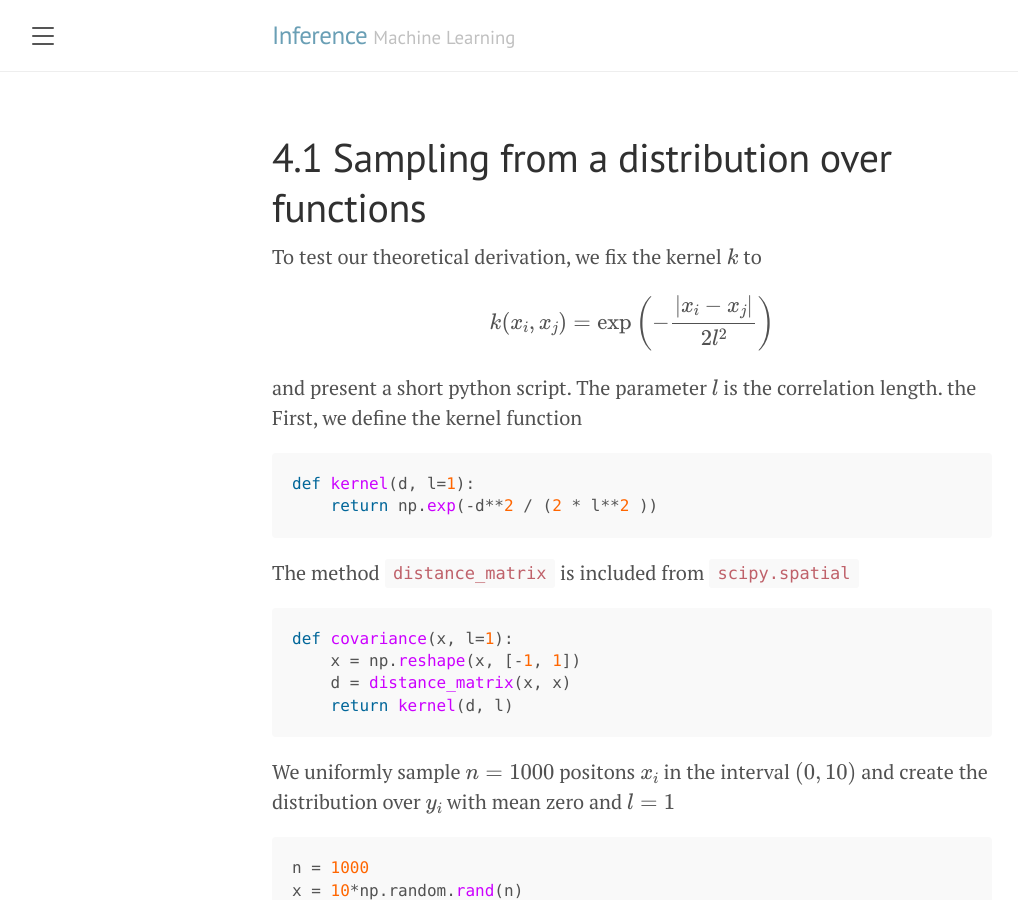
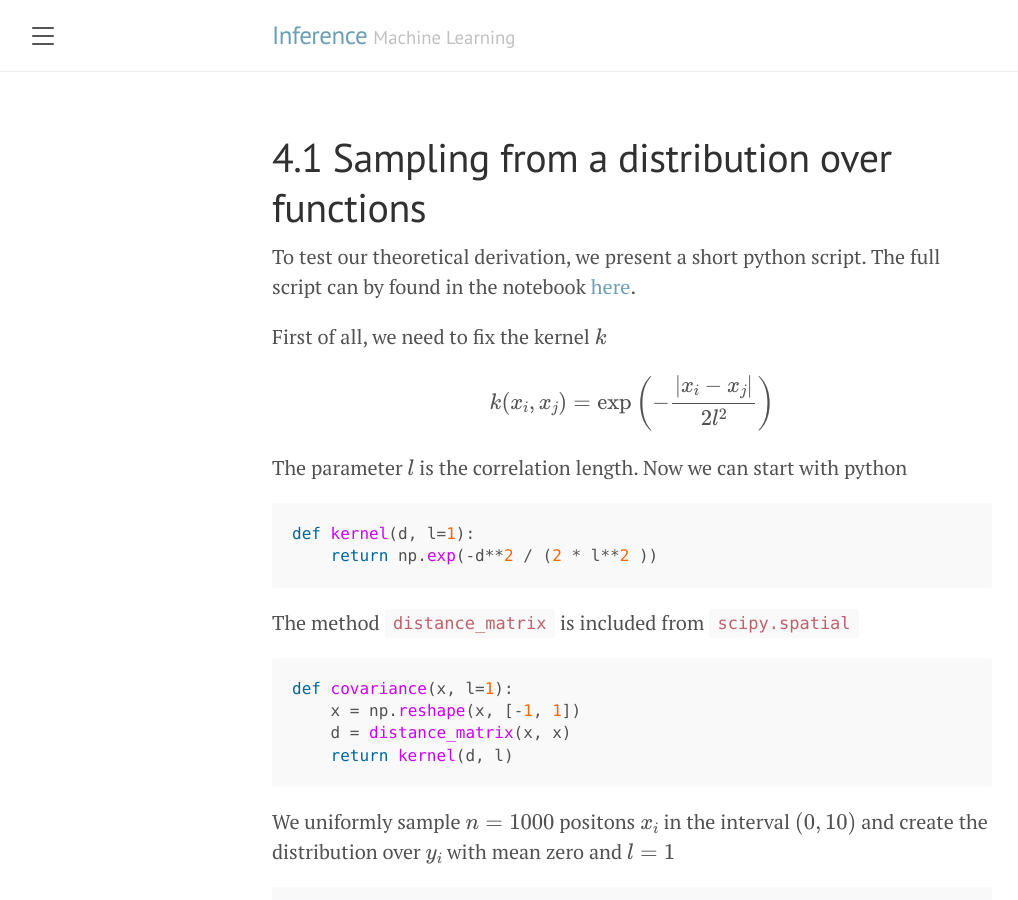
Before and after one commit to BLyndon/bayesian_methods, a Jekyll site: the page built from docs/_posts/2020-07-23-gp-sampling.md, in a window 1280 px wide and 900 px high. Shown: the whole window, without its empty margins (8-1026 px from the left). Built offline with Jekyll 4.4.1, drawn with Linux system fonts in a browser that asks for light colours.

Commit message:
add link to notebook

```diff
--- a/docs/_posts/2020-07-23-gp-sampling.md
+++ b/docs/_posts/2020-07-23-gp-sampling.md
@@ -6,13 +6,15 @@ permalink: /gps/
 * ToC
 {:toc}
 
-To test our theoretical derivation, we fix the kernel $$k$$ to
+To test our theoretical derivation, we present a short python script. The full script can by found in the notebook [here](https://github.com/BLyndon/bayesian_methods/blob/master/notebooks/gp_sampling.ipynb).
+
+First of all, we need to fix the kernel $$k$$
 
 $$
     k(x_i, x_j) = \exp \left( - \frac{|x_i - x_j|}{2 l^2} \right)
 $$
 
-and present a short python script. The parameter $$l$$ is the correlation length. the First, we define the kernel function
+The parameter $$l$$ is the correlation length. Now we can start with python
 
 ~~~ python
 def kernel(d, l=1):
```
